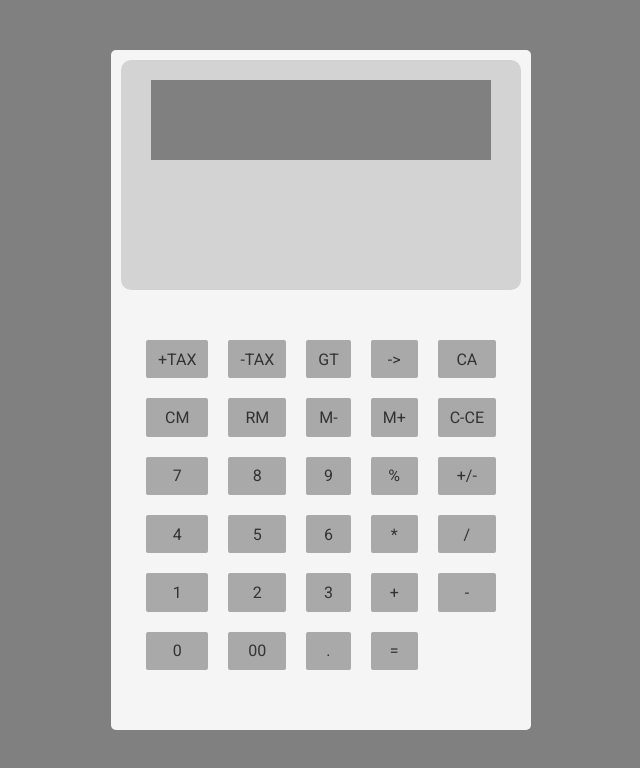
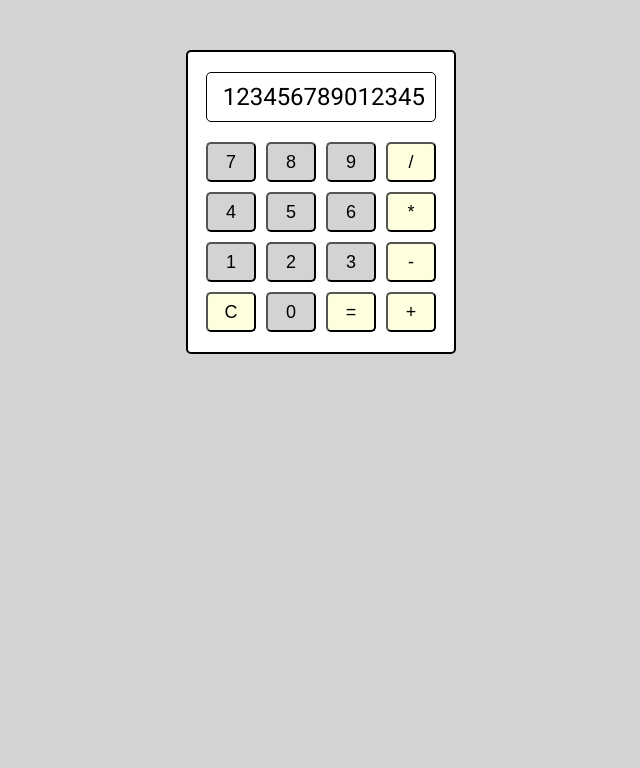
Before and after one commit to barrymac20/calculator, a plain HTML site: page index.html in a window 1280 px wide. Shown: the whole page, without its empty margins (319-959 px from the left). Drawn offline with Linux system fonts and the light colour scheme.

Commit message:
Simplify html and css for a more basic layout

```diff
--- a/index.html
+++ b/index.html
@@ -10,41 +10,28 @@
 <body>
 
   <div class="calculator">
-    <div class="screen-container">
-      <div class="screen"></div>
 
+    <div class="screen">123456789012345</div>
+
+    <div class="buttons">
+      <button class = "button number">7</button>
+      <button class = "button number">8</button>
+      <button class = "button number">9</button>
+      <button class = "button operator">/</button>
+      <button class = "button number">4</button>
+      <button class = "button number">5</button>
+      <button class = "button number">6</button>
+      <button class = "button operator">*</button>
+      <button class = "button number">1</button>
+      <button class = "button number">2</button>
+      <button class = "button number">3</button>
+      <button class = "button operator">-</button>
+      <button class = "button operator">C</button>
+      <button class = "button number">0</button>
+      <button class = "button operator">=</button>
+      <button class = "button operator">+</button>
     </div>
-    <div class="buttons">
-      <div class = "button">+TAX</div>
-      <div class = "button">-TAX</div>
-      <div class = "button">GT</div>
-      <div class = "button">-></div>
-      <div class = "button">CA</div>
-      <div class = "button">CM</div>
-      <div class = "button">RM</div>
-      <div class = "button">M-</div>
-      <div class = "button">M+</div>
-      <div class = "button">C-CE</div>
-      <div class = "button">7</div>
-      <div class = "button">8</div>
-      <div class = "button">9</div>
-      <div class = "button">%</div>
-      <div class = "button">+/-</div>
-      <div class = "button">4</div>
-      <div class = "button">5</div>
-      <div class = "button">6</div>
-      <div class = "button">*</div>
-      <div class = "button">/</div>
-      <div class = "button">1</div>
-      <div class = "button">2</div>
-      <div class = "button">3</div>
-      <div class = "button">+</div>
-      <div class = "button">-</div>
-      <div class = "button">0</div>
-      <div class = "button">00</div>
-      <div class = "button">.</div>
-      <div class = "button">=</div>
-    </div>
+
   </div>
 
   <script src="script.js"></script>
--- a/styles.css
+++ b/styles.css
@@ -1,4 +1,5 @@
 @import url('https://fonts.googleapis.com/css2?family=Roboto&display=swap');
+
 
 * {
   box-sizing: border-box;
@@ -8,63 +9,73 @@
 
 body{
   font-family: 'Roboto', sans-serif;
-  color: #333;
-  background-color: grey;
+  color: black;
+  background-color: lightgrey;
   display: flex;
   justify-content: center;
   align-items: center;
-  margin: 50px;
+  margin-top: 50px;
 }
 
 .calculator {
-  background-color: whitesmoke;
-  width: 420px;
-  height: 680px;
+  background-color: white;
+  border: solid 2px black;
+  width: 270px;
   display: flex;
   flex-direction: column;
   align-items: center;
   border-radius: 5px;
 }
 
-.screen-container {
-  background-color: lightgray;
-  width: 400px;
-  height: 230px;
-  margin-top: 10px;
-  border-radius: 10px;
+.screen {
+  background-color: white;
+  border: solid 1px black;
+  font-size: 24px;
+  width: 230px;
+  border-radius: 5px;
+  padding: 10px;
+  margin-top: 20px;
   display: flex;
-  flex-direction: column;
+  justify-content: flex-end;
   align-items: center;
 }
 
-.screen {
-  background-color: gray;
-  width: 340px;
-  height: 80px;
-  margin-top: 20px;
-}
-
 .buttons {
-  /* background-color: lightblue; */
-  width: 370px;
-  height: 350px;
-  margin-top: 40px;
-  border-radius: 5px;
+  margin: 20px;
   display: grid;
-  grid-template-columns: repeat(5, auto);
-  grid-template-rows: repeat(5, auto);
-  /* padding: 5px; */
-  /* grid-template-rows: 3; */
+  grid-template-columns: repeat(4, 50px);
+  grid-template-rows: repeat(4, 40px);
+  gap: 10px;
 }
 
 .button {
-  background-color: darkgray;
-  /* border: 1px solid black; */
-  border-radius: 2px;
-  margin: 10px;
+  font-size: 18px;
+  border-radius: 5px;
   display: flex;
   justify-content: center;
   align-items: center;
-  /* width: 56px;
-  height: 40px */
 }
+
+.button.number{
+  background-color: lightgray;
+}
+
+.number:hover{
+  background-color: gray;
+}
+
+.number:active{
+  background-color: lightgray;
+}
+
+.button.operator{
+  background-color: lightyellow;
+}
+
+.operator:hover{
+  background-color: yellow;
+}
+
+.operator:active{
+  background-color: lightyellow;
+}
```
Also changed, not shown: 1 other file.
